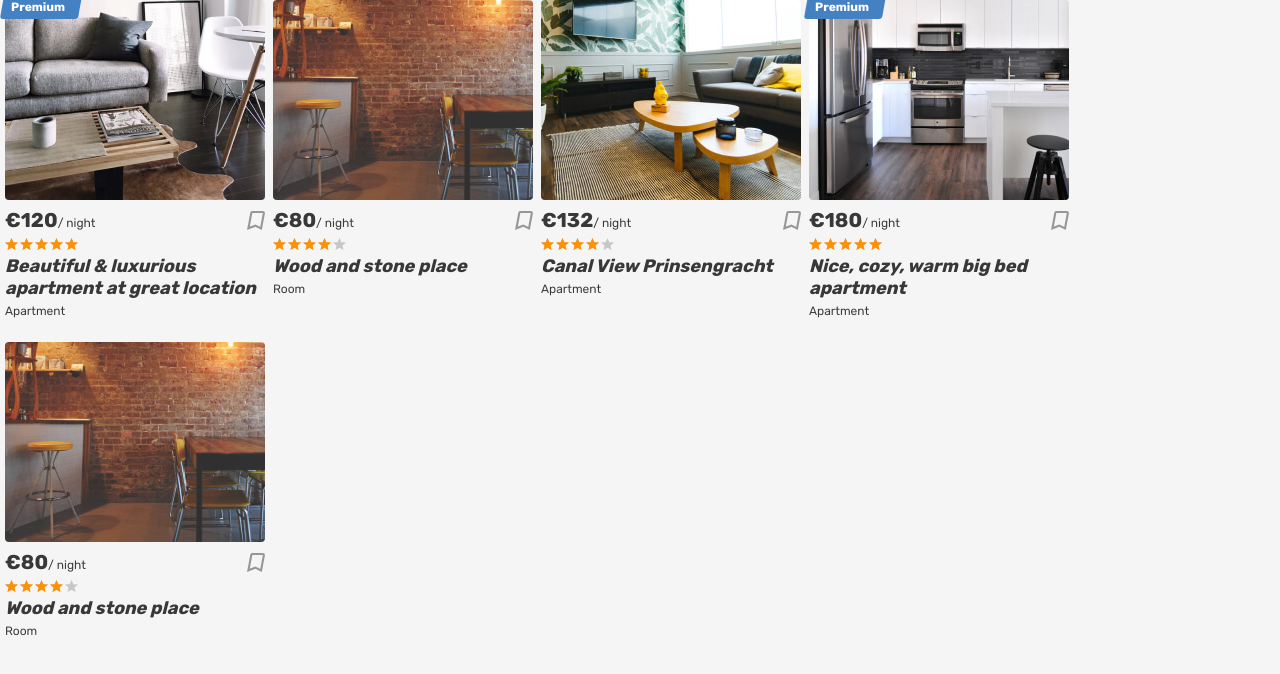
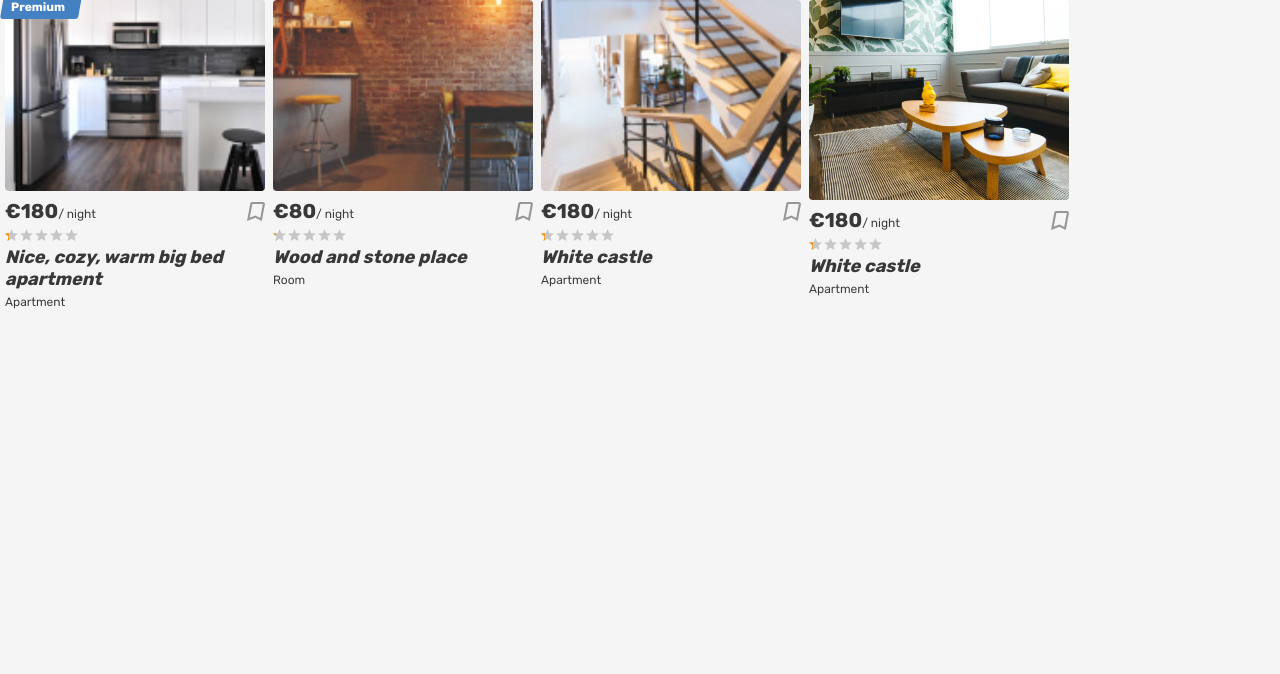
Before and after one commit to htmlacademy-univer-javascript-3/2571303-six-cities-5, a React (Vite) app: page / in a window 1280 px wide. Shown: the top 674 px of the page. Built offline with nearby package versions, Linux system fonts and the light colour scheme.

Commit message:
remove unused data and reimplement
Удалил устаревшие моки

```diff
--- a/src/components/app/app.tsx
+++ b/src/components/app/app.tsx
@@ -2,7 +2,6 @@ import {Route, Routes, BrowserRouter} from 'react-router-dom';
 
 import MainPage from '../../pages/main/main-page';
 import {AppRoute} from '../../consts';
-import {Place} from '../../types/place';
 import NotFoundPage from '../../pages/not-found/not-found';
 import LoginPage from '../../pages/login/login-page';
 import FavoritesPage from '../../pages/favorites/favorites-page';
@@ -11,16 +10,15 @@ import PrivateRoute from '../private-route/private-route';
 import {Offer} from '../../types/offer';
 
 type AppProps = {
-  places: Place[];
   offers: Offer[];
 }
 
-function App({places, offers}: AppProps) {
+function App({offers}: AppProps) {
   return (
     <BrowserRouter>
       <Routes>
         <Route
-          index element={<MainPage places={places}/>}
+          index element={<MainPage offers={offers}/>}
         />
         <Route
           path={AppRoute.Login}
--- /dev/null
+++ b/src/components/offer-list/offer-list.tsx
@@ -0,0 +1,26 @@
+import {Offer} from '../../types/offer.ts';
+import PlaceCard from '../place-card/place-card.tsx';
+
+type OfferListProps = {
+  offers : Offer[];
+}
+
+function OfferList ({offers} : OfferListProps) {
+  return (
+    <div className="cities__places-list places__list tabs__content">
+      {offers.map((offer) => (
+        <PlaceCard
+          key={offer.id}
+          imageSrc={offer.imageSrc}
+          name={offer.name}
+          placeType={offer.type}
+          price={offer.price}
+          rating={`${offer.rating}%`}
+          premium={offer.isPremium}
+        />
+      ))}
+    </div>
+  );
+}
+
+export default OfferList;
--- a/src/index.tsx
+++ b/src/index.tsx
@@ -3,7 +3,6 @@ import ReactDOM from 'react-dom/client';
 import App from './components/app/app';
 
 
-import {placeData} from './mocks/places';
 import {offersData} from './mocks/offers';
 
 const root = ReactDOM.createRoot(
@@ -12,6 +11,6 @@ const root = ReactDOM.createRoot(
 
 root.render(
   <React.StrictMode>
-    <App places={placeData} offers={offersData}/>
+    <App offers={offersData}/>
   </React.StrictMode>
 );
--- a/src/mocks/offers.ts
+++ b/src/mocks/offers.ts
@@ -8,7 +8,7 @@ export const offersData : Offer[] = [
     price: 180,
     rating: 5.0,
     isPremium: true,
-    images: ['img/apartment-small-03.jpg'],
+    imageSrc: 'img/apartment-small-03.jpg',
     description: 'A nice and cozy apartment in Amsterdam.',
     host: {
       name: 'Oliver Conner',
@@ -26,7 +26,7 @@ export const offersData : Offer[] = [
     price: 80,
     rating: 4.0,
     isPremium: false,
-    images: ['img/room-small.jpg'],
+    imageSrc: 'img/room-small.jpg',
     description: 'A beautiful wood and stone room.',
     host: {
       name: 'Anna Smith',
@@ -44,7 +44,25 @@ export const offersData : Offer[] = [
     price: 180,
     rating: 5.0,
     isPremium: false,
-    images: ['img/apartment-small-04.jpg'],
+    imageSrc: 'img/apartment-small-04.jpg',
+    description: 'A charming white castle in Cologne.',
+    host: {
+      name: 'John Doe',
+      avatar: 'img/avatar-host.jpg',
+      isPro: true,
+    },
+    features: ['Kitchen', 'Cable TV', 'Dishwasher'],
+    maxAdults: 4,
+    city: 'Cologne',
+  },
+  {
+    id: 4,
+    name: 'White castle',
+    type: 'Apartment',
+    price: 180,
+    rating: 5.0,
+    isPremium: false,
+    imageSrc: 'img/apartment-02.jpg',
     description: 'A charming white castle in Cologne.',
     host: {
       name: 'John Doe',
--- a/src/mocks/places.ts
+++ /dev/null
@@ -1,41 +0,0 @@
-import {Place} from '../types/place.ts';
-
-export const placeData: Place[] = [
-  {
-    imageSrc: 'img/apartment-01.jpg',
-    name: 'Beautiful & luxurious apartment at great location',
-    placeType: 'Apartment',
-    price: 120,
-    rating: 100,
-    premium: true
-  },
-  {
-    imageSrc: 'img/room.jpg',
-    name: 'Wood and stone place',
-    placeType: 'Room',
-    price: 80,
-    rating: 80
-  },
-  {
-    imageSrc: 'img/apartment-02.jpg',
-    name: 'Canal View Prinsengracht',
-    placeType: 'Apartment',
-    price: 132,
-    rating: 80
-  },
-  {
-    imageSrc: 'img/apartment-03.jpg',
-    name: 'Nice, cozy, warm big bed apartment',
-    placeType: 'Apartment',
-    price: 180,
-    rating: 100,
-    premium: true
-  },
-  {
-    imageSrc: 'img/room.jpg',
-    name: 'Wood and stone place',
-    placeType: 'Room',
-    price: 80,
-    rating: 80
-  },
-];
--- a/src/pages/main/main-page.tsx
+++ b/src/pages/main/main-page.tsx
@@ -1,26 +1,13 @@
-import PlaceCard from '../../components/place-card/place-card';
-import {Place} from '../../types/place';
+import {Offer} from '../../types/offer.ts';
+import OfferList from '../../components/offer-list/offer-list.tsx';
 
 type MainPageProps = {
-  places : Place[];
+  offers : Offer[];
 }
 
-function MainPage ({places}: MainPageProps) {
-
+function MainPage ({offers}: MainPageProps) {
   return (
-    <div className="cities__places-list places__list tabs__content">
-      {places.map((place) => (
-        <PlaceCard
-          key={place.name}
-          imageSrc={place.imageSrc}
-          name={place.name}
-          placeType={place.placeType}
-          price={place.price}
-          rating={`${place.rating}%`}
-          premium={place.premium}
-        />
-      ))}
-    </div>
+    <OfferList offers={offers}/>
   );
 }
 
--- a/src/pages/offer/offer-page.tsx
+++ b/src/pages/offer/offer-page.tsx
@@ -50,11 +50,9 @@ const OfferPage: React.FC<OfferPageProps> = ({ offers }) => {
         <section className="offer">
           <div className="offer__gallery-container container">
             <div className="offer__gallery">
-              {offer.images.map((image) => (
-                <div key={image} className="offer__image-wrapper">
-                  <img className="offer__image" src={image} alt="Photo studio" />
-                </div>
-              ))}
+              <div key={offer.id} className="offer__image-wrapper">
+                <img className="offer__image" src={offer.imageSrc} alt="Photo studio" />
+              </div>
             </div>
           </div>
           <div className="offer__container container">
--- a/src/types/offer.ts
+++ b/src/types/offer.ts
@@ -11,7 +11,7 @@ export type Offer = {
   price: number;
   rating: number;
   isPremium: boolean;
-  images: string[];
+  imageSrc: string;
   description: string;
   host: Host;
   features: string[];
```
Also changed, not shown: src/components/offer-card/offer-card.tsx (added, +52 -0 lines), src/types/place.ts (deleted, +0 -8 lines).
